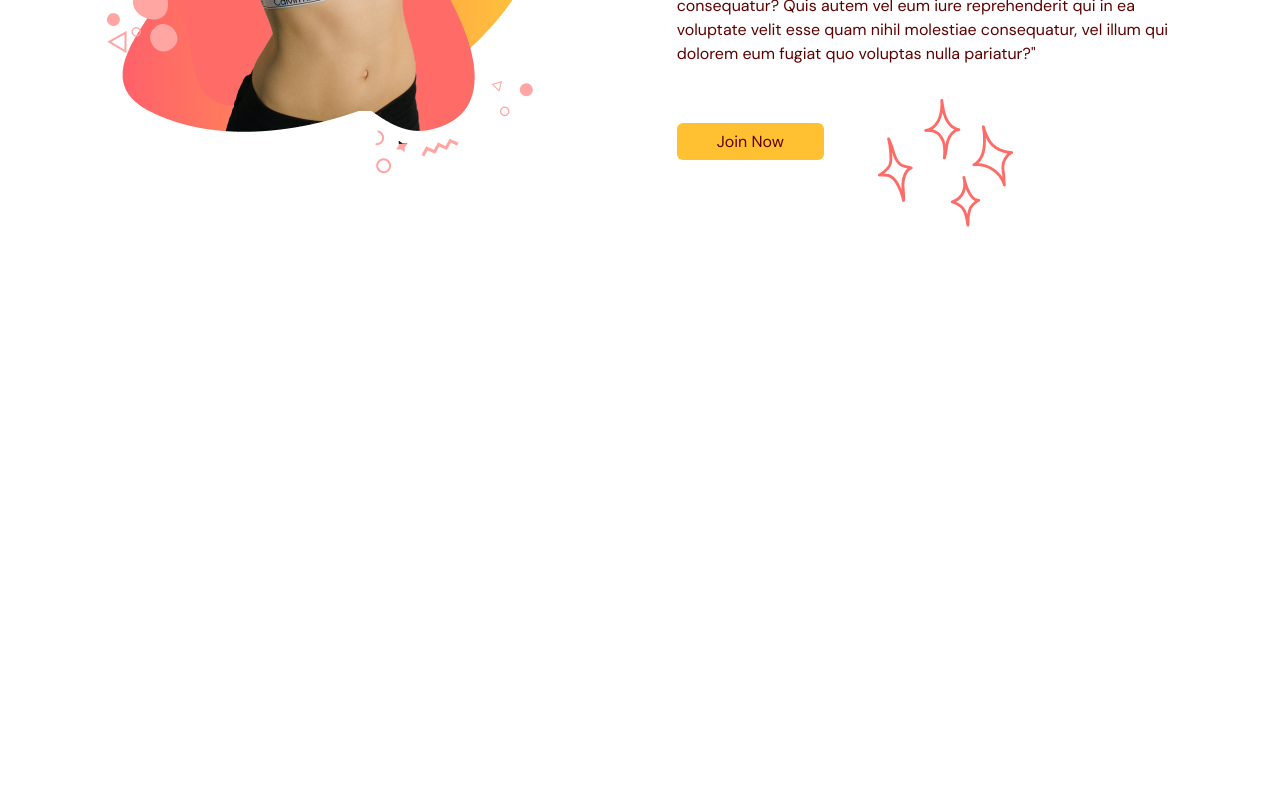
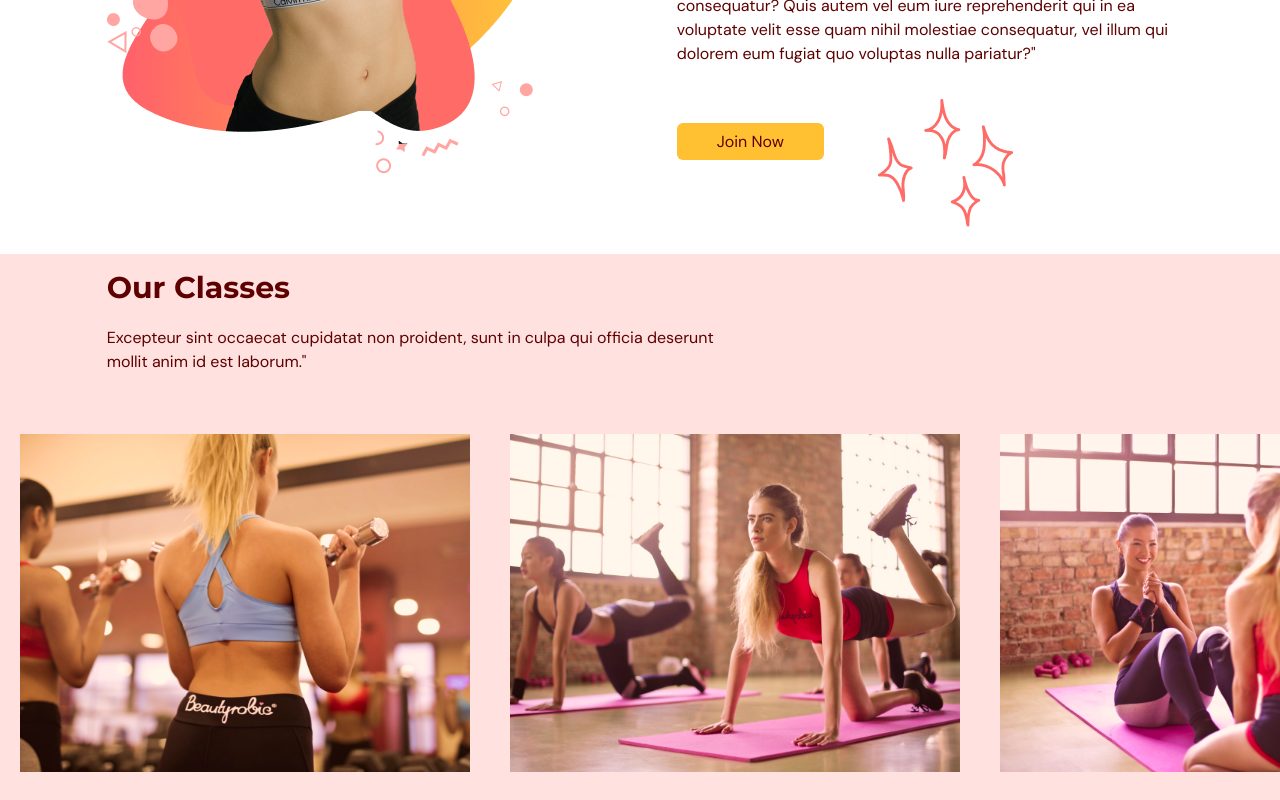
Before and after one commit to James2898/gym-typescript, a React (Vite) app: page / in a window 1280 px wide. Shown: the part 1947-2747 px from the top of the page. Before the commit the page ends 2201 px from the top, so only its background shows below. Built offline with nearby package versions, Linux system fonts and the light colour scheme.

Commit message:
Our Classes Page

```diff
--- a/src/App.tsx
+++ b/src/App.tsx
@@ -1,6 +1,7 @@
 import Navbar from "@/scenes/navbar";
 import Home from "@/scenes/home";
 import Benefits from "@/scenes/benefits";
+import OurClasses from "@/scenes/ourClasses";
 import * as React from "react";
 import { SelectedPage } from "./shared/types";
 
@@ -33,6 +34,7 @@
       />
       <Home setSelectedPage={setSelectedPage} />
       <Benefits setSelectedPage={setSelectedPage} />
+      <OurClasses setSelectedPage={setSelectedPage} />
     </div>
   );
 }
--- a/src/scenes/navbar/index.tsx
+++ b/src/scenes/navbar/index.tsx
@@ -45,7 +45,7 @@
                     setSelectedPage={setSelectedPage}
                   />
                   <Link
-                    page="Our Classess"
+                    page="Our Classes"
                     selectedPage={selectedPage}
                     setSelectedPage={setSelectedPage}
                   />
@@ -100,7 +100,7 @@
               setIsMenuOpen={setIsMenuOpen}
             />
             <Link
-              page="Our Classess"
+              page="Our Classes"
               selectedPage={selectedPage}
               setSelectedPage={setSelectedPage}
               setIsMenuOpen={setIsMenuOpen}
--- /dev/null
+++ b/src/scenes/ourClasses/Class.tsx
@@ -0,0 +1,21 @@
+import { ClassType } from "@/shared/types";
+
+function Class({ name, description, image }: ClassType) {
+  const overlayStyles = `p-5 absolute z-30 flex
+    h-[380px] w-[450px] flex-col item-center justify-center
+    whitespace-normal bg-primary-500 text-center text-white
+    opacity-0 transition duration-500 hover:opacity-80
+  `;
+
+  return (
+    <li className="relative mx-5 inline-block h-[380px] w-[450px]">
+      <div className={overlayStyles}>
+        <p className="text-2xl">{name}</p>
+        <p className="mt-5">{description}</p>
+      </div>
+      <img src={image} alt={`${image}`} />
+    </li>
+  );
+}
+
+export default Class;
--- /dev/null
+++ b/src/scenes/ourClasses/index.tsx
@@ -0,0 +1,97 @@
+import { SelectedPage } from "@/shared/types";
+import Class from "@/scenes/ourClasses/Class";
+import image1 from "@/assets/image1.png";
+import image2 from "@/assets/image2.png";
+import image3 from "@/assets/image3.png";
+import image4 from "@/assets/image4.png";
+import image5 from "@/assets/image5.png";
+import image6 from "@/assets/image6.png";
+import { motion } from "framer-motion";
+import HText from "@/shared/HText";
+
+const classes = [
+  {
+    name: "Weight Training Classes",
+    description:
+      "Magna proident magna eiusmod eiusmod qui ea voluptate aute proident",
+    image: image1,
+  },
+  {
+    name: "Yoga Classes",
+    description:
+      "Et ad qui magna incididunt esse aliquip excepteur excepteur proident dolor.",
+    image: image2,
+  },
+  {
+    name: "Ab Classes",
+    description:
+      "Nisi irure ipsum id elit sunt enim officia adipisicing incididunt ex commodo nulla laborum nostrud.",
+    image: image3,
+  },
+  {
+    name: "Adventure Classes",
+    description:
+      "Aliquip enim non labore labore reprehenderit laborum minim Lorem non aute officia ullamco Lorem duis.",
+    image: image4,
+  },
+  {
+    name: "Fitness Classes",
+    description:
+      "Velit minim Lorem amet aliqua deserunt laborum eu sint sunt nulla deserunt velit Lorem ea.",
+    image: image5,
+  },
+  {
+    name: "Training Classes",
+    description:
+      "Lorem dolor Lorem veniam cupidatat magna adipisicing consectetur id excepteur cupidatat veniam.",
+    image: image6,
+  },
+];
+
+type Props = {
+  setSelectedPage: (value: SelectedPage) => void;
+};
+
+function OurClasses({ setSelectedPage }: Props) {
+  return (
+    <section id="ourclasses" className="w-full bg-primary-100 py-4">
+      <motion.div
+        onViewportEnter={() => setSelectedPage(SelectedPage.OurClass)}
+      >
+        <motion.div
+          initial="hidden"
+          whileInView="visible"
+          viewport={{ once: true, amount: 0.5 }}
+          transition={{ duraiton: 1 }}
+          variants={{
+            hidden: { opacity: 0, x: -50 },
+            visible: { opacity: 1, x: 0 },
+          }}
+          className="mx-auto w-5/6"
+        >
+          <div className="md:w-3/5">
+            <HText>Our Classes</HText>
+            <p className="py-5">
+              Excepteur sint occaecat cupidatat non proident, sunt in culpa qui
+              officia deserunt mollit anim id est laborum."
+            </p>
+          </div>
+        </motion.div>
+        <div className="mt-10 h-[350px] w-full overflow-x-auto overflow-y-hidden">
+          <ul className="w-[2800px] whitespace-nowrap">
+            {classes.map((item, index) => (
+              <Class
+                key={`${item.name}-${index}`}
+                name={item.name}
+                description={item.description}
+                image={item.image}
+              />
+            ))}
+          </ul>
+        </div>
+      </motion.div>
+    </section>
+  );
+}
+
+export default OurClasses;
--- a/src/shared/types.ts
+++ b/src/shared/types.ts
@@ -10,3 +10,9 @@
   title: string;
   description: string;
 }
+
+export interface ClassType {
+  name: string;
+  description: string;
+  image: string;
+}
```
